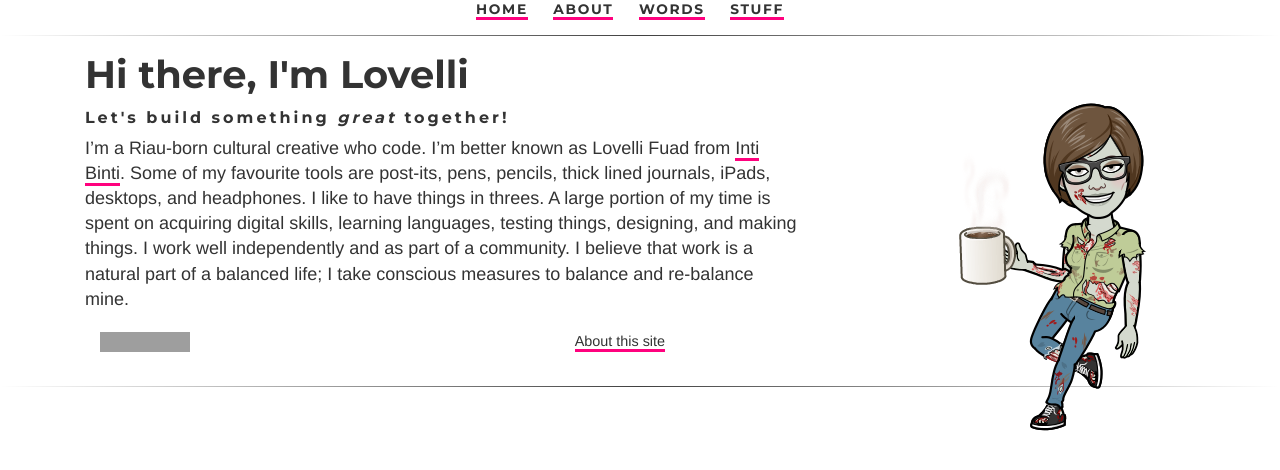
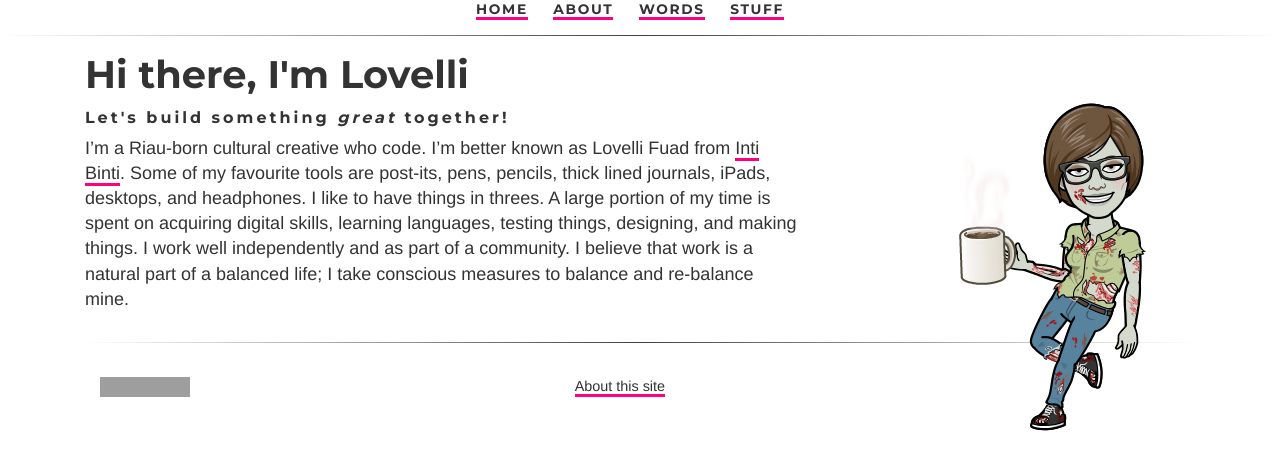
Before and after one commit to ariesti/ariesti.github.io, a Jekyll site: the page built from index.html, in a window 1280 px wide. Shown: the top 470 px of the page. Built offline with Jekyll 4.4.1, drawn with Linux system fonts in a browser that asks for light colours; grey boxes are pictures that could not be loaded.

Commit message:
Update default.html

```diff
--- a/_layouts/default.html
+++ b/_layouts/default.html
@@ -35,10 +35,11 @@
 
 			{{ content }}
 
+			<hr class="style-two">
 			{% include footer.html %}
 
 			</div><!-- /.container -->
 			<!-- footer was here -->
-			<hr class="style-two">
+
 		</body>
 	</html>
```
